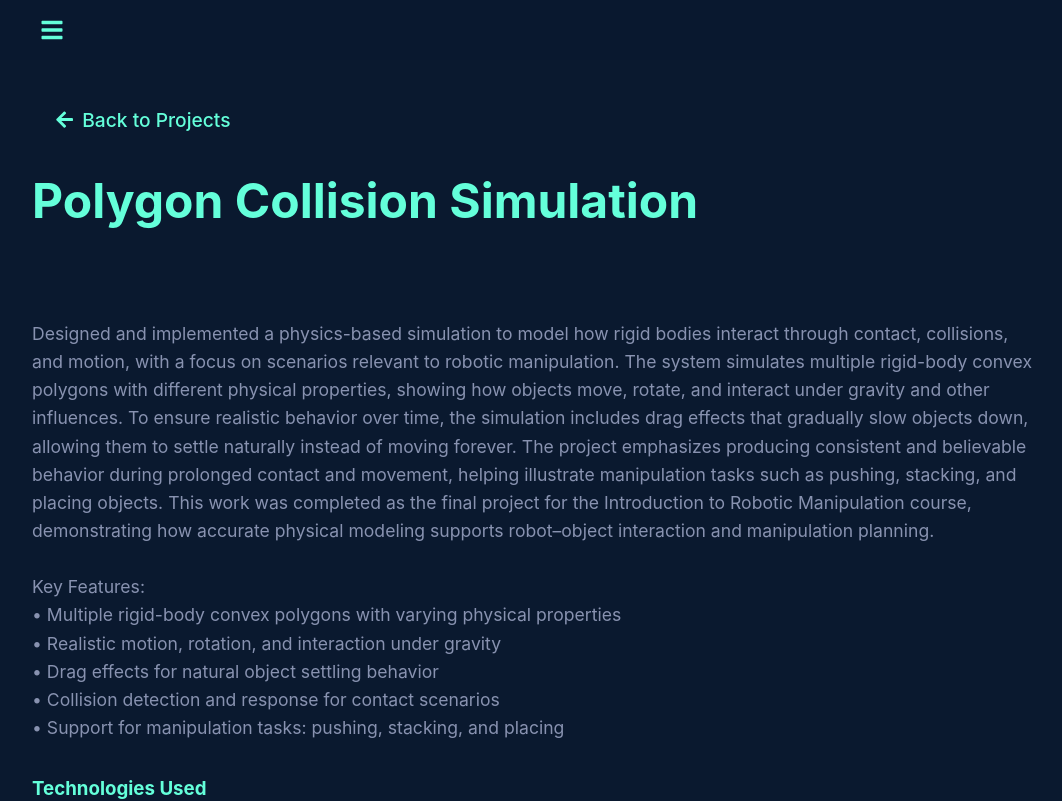
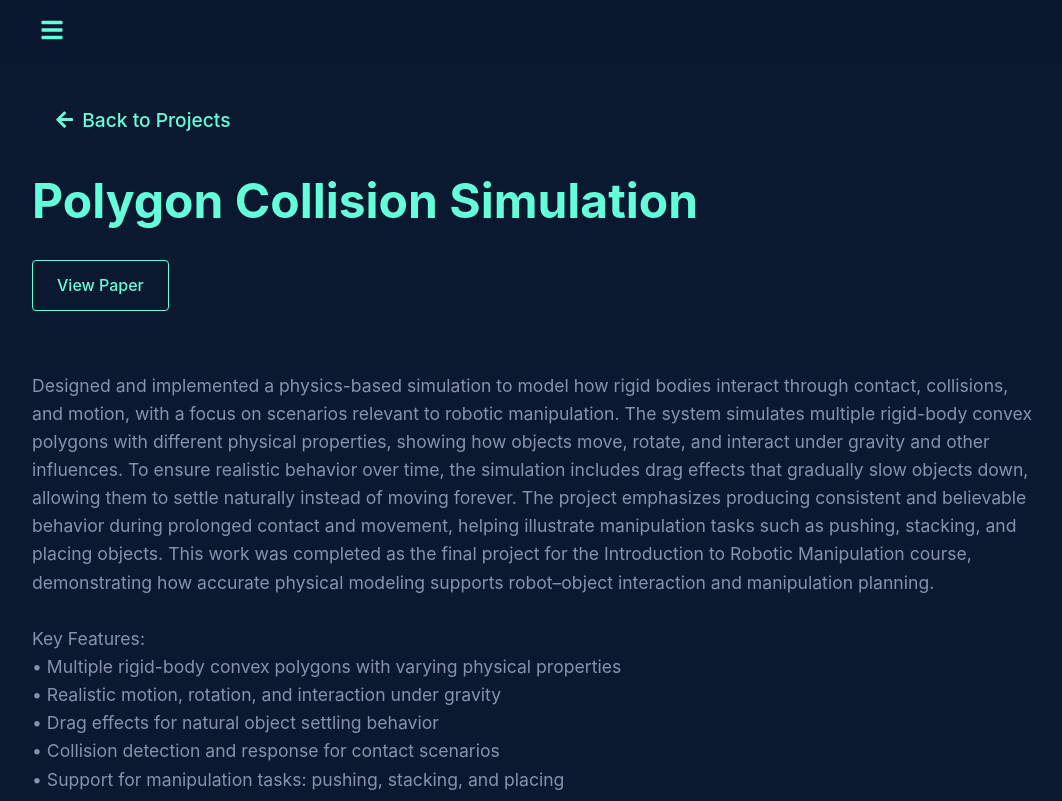
Before and after one commit to DarrenCleeman/Darren_Portfolio, a React (Vite) app: page /projects/1 in a window 1280 px wide. Shown: the top 801 px of the page, without its empty margins (0-1062 px from the left). Built offline with nearby package versions, Linux system fonts and the light colour scheme.

Commit message:
Add paper links to projects 1, 4, and 5

```diff
--- a/src/data/projects.ts
+++ b/src/data/projects.ts
@@ -29,7 +29,8 @@ export const projects: Project[] = [
       '/images/projects/project_1/Screen Shot 2025-01-05 at 1.26.30 AM.png',
       '/images/projects/project_1/Screen Shot 2025-01-05 at 1.25.40 AM.png'
     ],
-    learnedSkills: ['Computational Geometry', 'Physics Simulation', 'Numerical Methods', 'Algorithm Design']
+    learnedSkills: ['Computational Geometry', 'Physics Simulation', 'Numerical Methods', 'Algorithm Design'],
+    paperUrl: '/Documents/RIGID_BODY_SIMULATION_OF_CONVEX_POLYGON_COLLISIONS.pdf'
   },
   {
     id: '2',
@@ -61,7 +62,7 @@ export const projects: Project[] = [
     title: 'SLAM Navigation',
     shortDescription: 'Designed and implemented a robotic navigation system for autonomous path planning and exploration in unknown environments.',
     longDescription: `
-      Designed and implemented a robotic navigation system for a Robotic SLAM course, focusing on autonomous path planning, obstacle avoidance, and exploration in unknown environments. The project utilized SLAM principles to enable efficient mapping and navigation.
+      Designed and implemented a robotic navigation system focusing on autonomous path planning, obstacle avoidance, and exploration in unknown environments. The project utilized SLAM principles to enable efficient mapping and navigation. This work was completed as a project for Robotic SLAM, demonstrating practical application of simultaneous localization and mapping techniques.
 
       Key Features:
       • Developed an obstacle distance grid to model safe distances from obstacles, improving path planning by avoiding collisions
@@ -113,7 +114,8 @@ export const projects: Project[] = [
       '/images/projects/project_4/Description_Image2.png',
       '/images/projects/project_4/Description_Image3.png'
     ],
-    learnedSkills: ['Middleware Design', 'Robotics Software Architecture', 'System Integration']
+    learnedSkills: ['Middleware Design', 'Robotics Software Architecture', 'System Integration'],
+    paperUrl: '/Documents/RIX_ROS_BRIDGE.pdf'
   },
   {
     id: '5',
@@ -145,7 +147,8 @@ export const projects: Project[] = [
       '/images/projects/project_5/Description_Image2.png',
       '/images/projects/project_5/Description_Image3.png'
     ],
-    learnedSkills: ['Search-Based Planning', 'Heuristic Design', 'Algorithm Analysis', 'Motion Planning']
+    learnedSkills: ['Search-Based Planning', 'Heuristic Design', 'Algorithm Analysis', 'Motion Planning'],
+    paperUrl: '/Documents/ANAstar_vs_Astar_SearchBased_Planning.pdf'
   }
 ];
 
--- a/src/pages/ProjectDetail.tsx
+++ b/src/pages/ProjectDetail.tsx
@@ -160,6 +160,11 @@ const ProjectDetail = () => {
               View Demo
             </Button>
           )}
+          {project.paperUrl && (
+            <Button href={project.paperUrl} target="_blank" rel="noopener noreferrer">
+              View Paper
+            </Button>
+          )}
         </ButtonContainer>
 
         <Description>{project.longDescription}</Description>
--- a/src/types/index.ts
+++ b/src/types/index.ts
@@ -7,6 +7,7 @@ export interface Project {
   technologies: string[];
   githubUrl?: string;
   demoUrl?: string;
+  paperUrl?: string;
   images: string[];
   learnedSkills: string[];
 }
```
